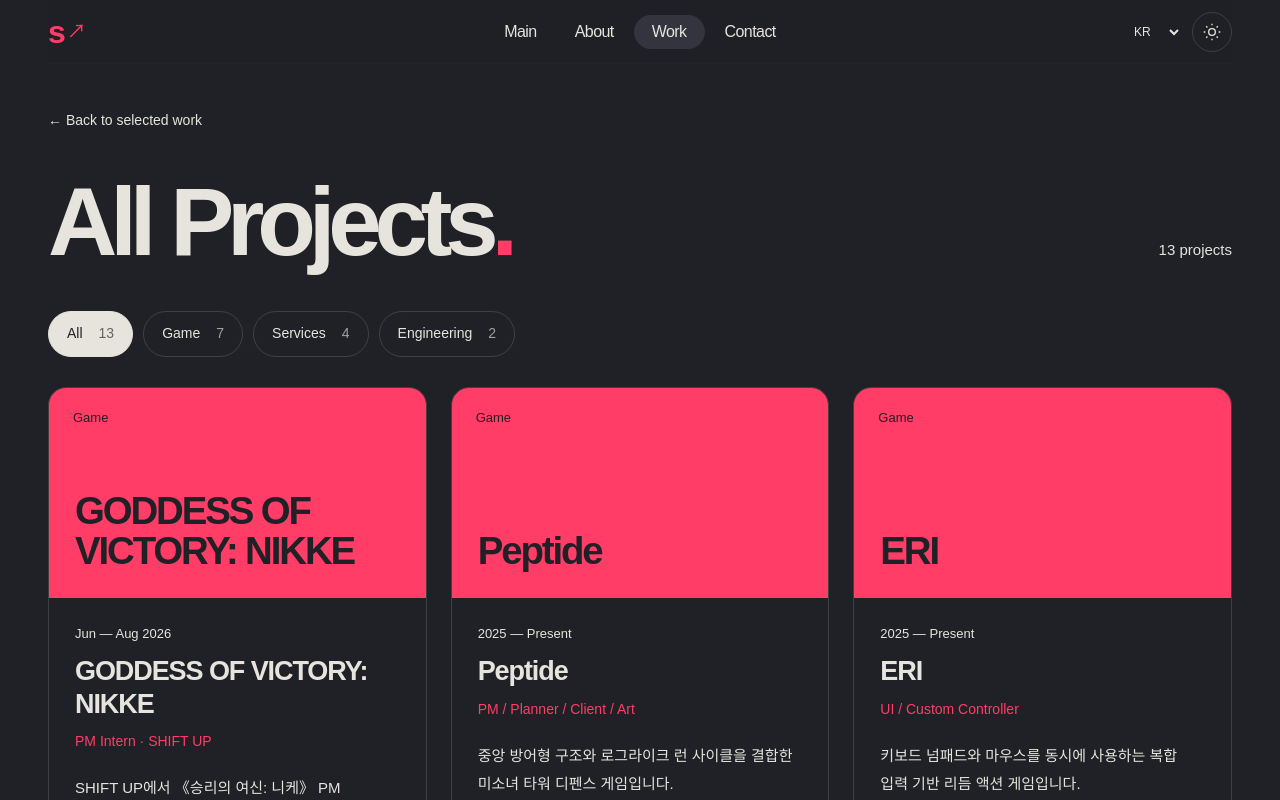
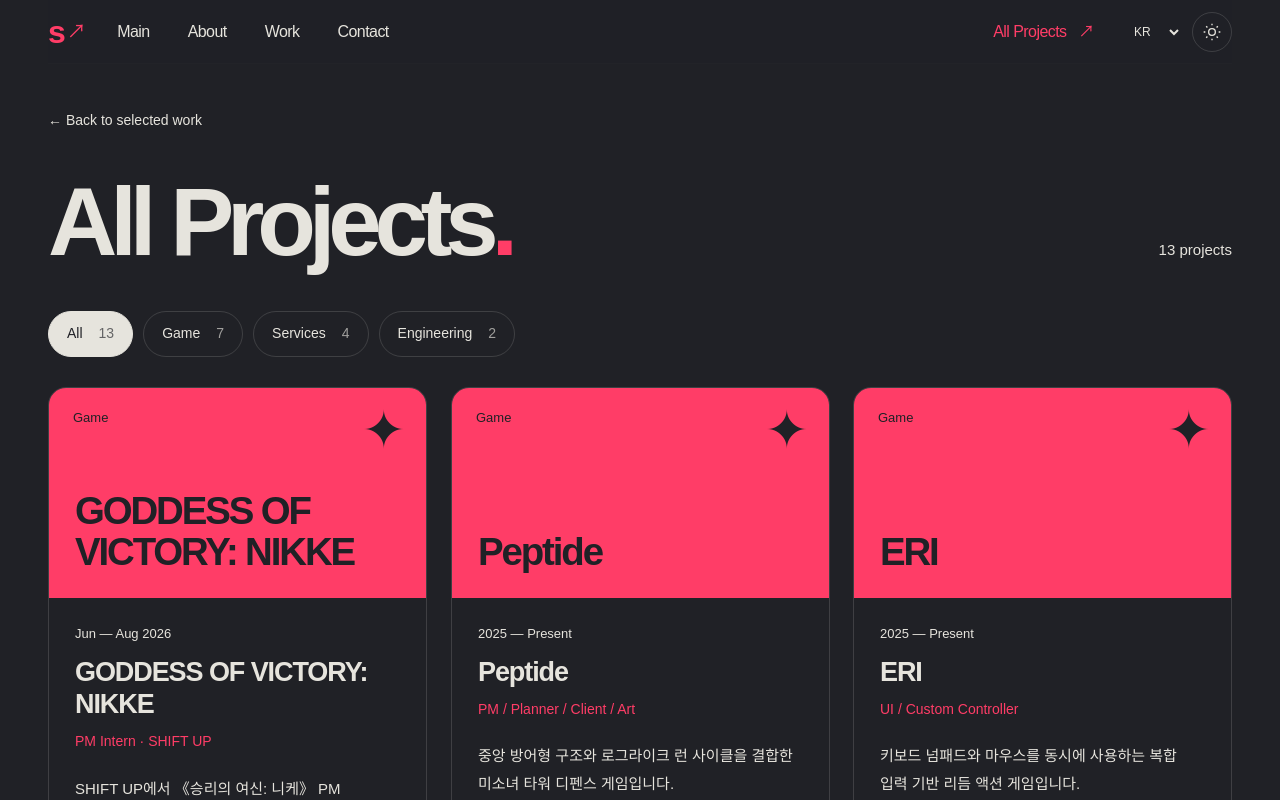
Before and after one commit to oRE-o/yoncat, a React (Vite) app: page /projects in a window 1280 px wide. Shown: the top 800 px of the page. Built offline with nearby package versions, Linux system fonts and the light colour scheme; a web font is replaced by a local one.

Commit message:
포트폴리오 내비게이션과 테마 애니메이션 개선

```diff
--- a/src/App.tsx
+++ b/src/App.tsx
@@ -1,3 +1,4 @@
+import './components/editorial/Navigation.css';
 import { useEffect, useRef, useState } from 'react';
 import Cover from './components/editorial/Cover';
 import Projects from './components/editorial/Projects';
@@ -12,6 +13,7 @@
 import { Reveal, SplitText } from './components/editorial/Motion';
 import { motion } from 'motion/react';
 import { useSmoothScroll } from './hooks/useSmoothScroll';
+import { useThemeTransition } from './hooks/useThemeTransition';
 
 export default function App() {
   const location = useLocation();
@@ -21,11 +23,8 @@
   const detail = projects.find(project => location.pathname === `/projects/${project.id}`);
   const [theme, setTheme] = useState<'light' | 'dark'>(() => document.documentElement.dataset.theme === 'dark' ? 'dark' : 'light');
   const [hoveredNav, setHoveredNav] = useState<string | null>(null);
-  const activeNav = location.hash === '#intro-section' ? 'About' : location.hash === '#contact-footer' ? 'Contact' : isProjects || location.hash === '#project-showcase' ? 'Work' : 'Main';
-  useEffect(() => {
-    document.documentElement.dataset.theme = theme;
-    document.querySelector('meta[name="theme-color"]')?.setAttribute('content', theme === 'dark' ? '#202126' : '#eeede7');
-  }, [theme]);
+  const activeNav = location.hash === '#intro-section' ? 'About' : location.hash === '#contact-footer' ? 'Contact' : isProjects ? null : location.hash === '#project-showcase' ? 'Work' : 'Main';
+  useThemeTransition(theme);
   const toggleTheme = () => {
     const next = theme === 'light' ? 'dark' : 'light';
     setTheme(next);
@@ -54,7 +53,8 @@
       <a className="skip-link" href={detail ? '#project-detail' : isProjects ? '#all-projects' : '#project-showcase'}>Skip to work</a>
       <header className="masthead">
         <Link className="masthead-logo" to="/#hero-poster" aria-label="Sonagii home">s<span aria-hidden="true">↗</span></Link>
-        <nav aria-label="Main navigation" onMouseLeave={() => setHoveredNav(null)}>{[{name:'Main',to:'/#hero-poster'},{name:'About',to:'/#intro-section'},{name:'Work',to:'/#project-showcase'},{name:'Contact',to:location.pathname + '#contact-footer'}].map(item => <Link key={item.name} to={item.to} aria-current={activeNav === item.name ? 'location' : undefined} onMouseEnter={() => setHoveredNav(item.name)} onFocus={() => setHoveredNav(item.name)} onBlur={() => setHoveredNav(null)}>{(hoveredNav ?? activeNav) === item.name && <motion.span className="nav-marker" layoutId="nav-marker" transition={{ type:'spring', stiffness:380, damping:32 }} />}<span className="nav-label">{item.name}</span></Link>)}</nav>
+        <nav className="section-navigation" aria-label="Main navigation" onMouseLeave={() => setHoveredNav(null)}>{[{name:'Main',to:'/#hero-poster'},{name:'About',to:'/#intro-section'},{name:'Work',to:'/#project-showcase'},{name:'Contact',to:location.pathname + '#contact-footer'}].map(item => <Link key={item.name} to={item.to} aria-current={activeNav === item.name ? 'location' : undefined} onMouseEnter={() => setHoveredNav(item.name)} onFocus={() => setHoveredNav(item.name)} onBlur={() => setHoveredNav(null)}>{(hoveredNav ?? activeNav) === item.name && <motion.span className="nav-marker" layoutId="nav-marker" transition={{ type:'spring', stiffness:380, damping:32 }} />}<span className="nav-label">{item.name}</span></Link>)}</nav>
+        <nav className="page-navigation" aria-label="Pages"><Link to="/projects" aria-current={isProjects ? 'page' : undefined}><span className="nav-label">All Projects <span aria-hidden="true">↗</span></span></Link></nav>
         <div className="masthead-tools"><select className="language-select" aria-label="Language" value={language} onChange={event => setLanguage(event.target.value as LanguageCode)}><option value="kr">KR</option><option value="en">EN</option><option value="jp">JP</option></select><button className="theme-toggle" type="button" onClick={toggleTheme} aria-label={theme === 'light' ? 'Switch to dark theme' : 'Switch to light theme'} title={theme === 'light' ? 'Dark theme' : 'Light theme'}><motion.svg key={theme} initial={{ rotate:-60, opacity:0 }} animate={{rotate:0,opacity:1}} transition={{duration:.3}} width="20" height="20" viewBox="0 0 24 24" fill="none" stroke="currentColor" strokeWidth="1.6" aria-hidden="true">{theme === 'light' ? <path d="M20 15.5A8.5 8.5 0 0 1 8.5 4 8.5 8.5 0 1 0 20 15.5Z" /> : <><circle cx="12" cy="12" r="4"/><path d="M12 2v2m0 16v2M2 12h2m16 0h2M5 5l1.5 1.5m11 11L19 19M5 19l1.5-1.5m11-11L19 5"/></>}</motion.svg></button></div>
       </header>
       <main>
--- a/src/components/editorial/ArchiveCard.tsx
+++ b/src/components/editorial/ArchiveCard.tsx
@@ -1,3 +1,6 @@
+import './ArchiveMotion.css';
+import { motion, useMotionValue, useSpring, useMotionTemplate } from 'motion/react';
+import type { PointerEvent } from 'react';
 import { Link } from 'react-router-dom';
 import { getLocalizedText, type LanguageCode } from '../../data/i18n';
 import type { Project } from '../../data/projectData';
@@ -5,13 +8,31 @@
 const covers = import.meta.glob('/public/images/**/*', { eager: true, query: '?url', import: 'default' }) as Record<string, string>;
 
 export default function ArchiveCard({ project, language }: { project: Project; language: LanguageCode }) {
+  const pitch = useMotionValue(0);
+  const yaw = useMotionValue(0);
+  const lift = useMotionValue(0);
+  const spring = { stiffness: 140, damping: 20, mass: .8 };
+  const rotateX = useSpring(pitch, spring);
+  const rotateY = useSpring(yaw, spring);
+  const rise = useSpring(lift, spring);
+  const transform = useMotionTemplate`perspective(1000px) translateY(${rise}px) rotateX(${rotateX}deg) rotateY(${rotateY}deg)`;
+  const reset = () => { pitch.set(0); yaw.set(0); lift.set(0); };
+  const wiggle = (event: PointerEvent<HTMLElement>) => {
+    if (event.pointerType === 'touch') return;
+    const strength = matchMedia('(prefers-reduced-motion: reduce)').matches ? .35 : 1;
+    const bounds = event.currentTarget.parentElement!.getBoundingClientRect();
+    const x = Math.max(-1, Math.min(1, (event.clientX - bounds.left) / bounds.width * 2 - 1));
+    const y = Math.max(-1, Math.min(1, (event.clientY - bounds.top) / bounds.height * 2 - 1));
+    pitch.set(-y * 6 * strength); yaw.set(x * 7 * strength); lift.set(-5 * strength);
+  };
   const paragraphs = getLocalizedText(project.description, language).split('\n').filter(Boolean);
   const image = covers[`/public${project.images[0]}`];
   const languageTag = { kr: 'ko', en: 'en', jp: 'ja' }[language];
   return (
-    <article className="archive-card">
+    <motion.article className="archive-card" style={{ transform }} onPointerMove={wiggle} onPointerLeave={reset} onPointerCancel={reset}>
       <div className={`archive-card-cover cover-${project.category.toLowerCase()}`} aria-hidden="true">
         {image ? <img src={image} alt="" loading="lazy" /> : <span className="project-cover-title">{project.title}</span>}
+        <span className="archive-card-star" aria-hidden="true">✦</span>
         <span className="card-category">{project.category}</span>
       </div>
       <div className="archive-card-body">
@@ -23,6 +44,6 @@
         <ul className="card-tags" aria-label="Tools and skills">{project.tags.map(tag => <li key={tag}>{tag}</li>)}</ul>
         {project.links.length > 0 && <div className="card-links">{project.links.map(link => <a key={link.url} href={link.url} target="_blank" rel="noopener noreferrer">{link.name} <span aria-hidden="true">↗</span></a>)}</div>}
       </div>
-    </article>
+    </motion.article>
   );
 }
--- /dev/null
+++ b/src/components/editorial/ArchiveMotion.css
@@ -0,0 +1,3 @@
+.archive-grid .archive-card { transition: border-color .35s; transform-origin: 50% 45%; }
+.archive-card-star { position: absolute; top: 16px; right: 20px; z-index: 1; font-family: 'Montserrat', sans-serif; font-size: 52px; line-height: 1; pointer-events: none; }
+.archive-card .project-cover-title { padding-right: 22px; }
--- a/src/components/editorial/Cover.tsx
+++ b/src/components/editorial/Cover.tsx
@@ -14,8 +14,7 @@
         .from('.cover-chip', { opacity: 0, scale: .8, y: 18, stagger: .12, duration: .7 }, .4)
         .from('.cover-spark', { opacity: 0, scale: .4, stagger: .16, duration: .8 }, .6)
         .from('#cover-title', { opacity: 0, y: 18, duration: .9 }, .4)
-        .from('.cover-next', { opacity: 0, y: -14, duration: .6 }, .9)
-        .set('.cover-scene, .cover-art, .cover-chip, .cover-spark, .cover-next, #cover-title', { clearProps: 'transform,translate,rotate,scale,opacity' });
+        .set('.cover-scene, .cover-art, .cover-chip, .cover-spark, #cover-title', { clearProps: 'transform,translate,rotate,scale,opacity' });
       const light = gsap.fromTo('.cover-light-travel', { left: '-20%' }, { left: '110%', duration: 3.8, ease: 'sine.inOut', repeat: -1, repeatDelay: 2.5, paused: true });
       observer = new IntersectionObserver(entries => { if (entries[0].isIntersecting) light.play(); else light.pause(); });
       if (coverRef.current) observer.observe(coverRef.current);
@@ -113,7 +112,6 @@
       <a className="cover-chip chip-draw" lang="ja" aria-label="お絵かき — Twitter @oreodraw" href={contactData.socials[1].url} target="_blank" rel="noopener noreferrer">お絵かき <span aria-hidden="true">↗</span></a>
       <span className="cover-spark spark-front" aria-hidden="true">✦</span>
       <h1 id="cover-title">sonagii_</h1>
-      <a className="cover-next" href="#project-showcase" aria-label="View selected work"><span aria-hidden="true">↓</span></a>
     </section>
   );
 }
--- a/src/components/editorial/HeroMotion.css
+++ b/src/components/editorial/HeroMotion.css
@@ -1,9 +1,8 @@
 /* Perspective follows the same eased pointer values as the focus effect. */
 .cover, .cover-scene { perspective: 1000px; }
-.cover-chip, .cover-spark, .cover-next { rotate: var(--tilt-axis-x, 1) var(--tilt-axis-y, 0) 0 var(--tilt-angle, 0deg); }
+.cover-chip, .cover-spark { rotate: var(--tilt-axis-x, 1) var(--tilt-axis-y, 0) 0 var(--tilt-angle, 0deg); }
 .cover-chip { translate: calc(var(--cover-x) * -.7) calc(var(--cover-y) * -.7) calc(var(--focus-color, 0) * 32px); }
 .chip-otaku, .chip-code { translate: calc(var(--cover-x) * -.35) calc(var(--cover-y) * -.35) calc(var(--focus-color, 0) * -18px); }
-.cover-next { translate: calc(var(--cover-x) * -.25) calc(var(--cover-y) * -.25) calc(var(--focus-color, 0) * 18px); }
 .cover-light-line { position: absolute; z-index: 1; pointer-events: none; width: 125%; height: 1px; left: -12%; top: 46%; transform: rotate(-20deg); background: linear-gradient(90deg, transparent, color-mix(in srgb, var(--blue) 35%, transparent), transparent); }
 .cover-light-travel { position: absolute; top: 0; width: 20%; height: 2px; background: linear-gradient(90deg, transparent, var(--blue) 65%, #eeede7 95%, transparent); filter: drop-shadow(0 0 5px var(--blue)); }
 @media (max-width: 650px) { .cover-light-line { top: 43%; transform: rotate(-28deg); } }
--- /dev/null
+++ b/src/components/editorial/Navigation.css
@@ -0,0 +1,20 @@
+.folio .masthead { grid-template-columns: auto minmax(0, 1fr) auto auto; gap: 18px; }
+.folio .masthead .section-navigation { justify-content: flex-start; }
+.folio .masthead .page-navigation { justify-content: flex-end; }
+.masthead .page-navigation a { white-space: nowrap; }
+.masthead .page-navigation a[aria-current='page'] { color: var(--blue); }
+.masthead .page-navigation .nav-label { display: flex; gap: 12px; align-items: center; }
+@media (max-width: 800px) {
+  .folio .masthead { gap: 8px; }
+  .folio .masthead nav a { padding-inline: 9px; font-size: 14px; }
+}
+@media (max-width: 650px) {
+  .folio .masthead { grid-template-columns: auto minmax(0, 1fr) auto; grid-template-rows: 44px 40px; height: 92px; gap: 0 8px; padding-bottom: 8px; }
+  .folio .masthead::before { height: 92px; }
+  .masthead-logo { grid-column: 1; grid-row: 1; }
+  .folio .masthead .section-navigation { grid-column: 1 / -1; grid-row: 2; }
+  .folio .masthead .page-navigation { grid-column: 2; grid-row: 1; }
+  .masthead-tools { grid-column: 3; grid-row: 1; }
+  .folio .masthead .section-navigation a { padding-inline: 12px; }
+  .folio .masthead .section-navigation a:first-child { margin-left: -12px; }
+}
--- /dev/null
+++ b/src/hooks/useThemeTransition.ts
@@ -0,0 +1,39 @@
+import { useLayoutEffect, useRef } from 'react';
+import gsap from 'gsap';
+
+const tokens = ['--paper', '--ink', '--blue', '--line', '--soft-line', '--accent-fill', '--on-accent', '--scene', '--nav-surface'];
+const regions = '.masthead, .cover, .cover-index, .about-spread, .experience-block, .work-board-row, .project-archive, .project-detail, .contact';
+
+export function useThemeTransition(theme: 'light' | 'dark') {
+  const initialized = useRef(false);
+  useLayoutEffect(() => {
+    const root = document.documentElement;
+    const areas = Array.from(document.querySelectorAll<HTMLElement>(regions));
+    const palette = (element: HTMLElement) => {
+      const style = getComputedStyle(element);
+      return Object.fromEntries(tokens.map(token => [token, style.getPropertyValue(token).trim()]));
+    };
+    const before = [root, ...areas].map(palette);
+    root.dataset.theme = theme;
+    document.querySelector('meta[name="theme-color"]')?.setAttribute('content', theme === 'dark' ? '#202126' : '#eeede7');
+    const target = palette(root);
+    if (!initialized.current) {
+      initialized.current = true;
+      return;
+    }
+    const visible = areas.filter(area => {
+      const bounds = area.getBoundingClientRect();
+      return bounds.bottom > 0 && bounds.top < window.innerHeight;
+    }).sort((a, b) => a.getBoundingClientRect().top - b.getBoundingClientRect().top);
+    const reduced = matchMedia('(prefers-reduced-motion: reduce)').matches;
+    const timeline = gsap.timeline({ defaults: { duration: reduced ? .4 : 1.05, ease: 'sine.inOut' } });
+    [root, ...areas].forEach((area, index) => {
+      gsap.set(area, before[index]);
+      const order = visible.indexOf(area);
+      timeline.to(area, { ...target }, area === root ? 0 : order >= 0 ? .1 + order * (reduced ? .06 : .14) : .12);
+    });
+    const clear = () => [root, ...areas].forEach(area => tokens.forEach(token => area.style.removeProperty(token)));
+    timeline.eventCallback('onComplete', clear);
+    return () => { timeline.kill(); clear(); };
+  }, [theme]);
+}
--- a/src/index.css
+++ b/src/index.css
@@ -35,7 +35,7 @@
 .cover-scene { position: absolute; inset: 0 0 52px; background: var(--ink); overflow: hidden; clip-path: polygon(8% 0,100% 0,92% 100%,0 100%); }
 .cover-art { position: absolute; z-index: 2; inset: 0; overflow: hidden; pointer-events: none; }
 .character-layer { position: absolute; inset: 0; }
-.cover-art img { position: absolute; height: 185%; width: auto; max-width: none; left: 50%; top: 0; transform: translateX(-50%); filter: grayscale(1) contrast(1.17); translate: var(--cover-x) var(--cover-y); }
+.cover-art img { position: absolute; height: 185%; width: auto; max-width: none; left: 50%; top: 0; transform: translateX(-50%); filter: contrast(1.03) saturate(.95); translate: var(--cover-x) var(--cover-y); }
 .character-blurred { filter: blur(var(--pointer-blur, 0px)); }
 .character-focused { mask-image: radial-gradient(ellipse 420px 350px at var(--focus-x) var(--focus-y), #000 50%, #000d 68%, transparent 100%); }
 .cover-chip { position: absolute; display: inline-flex; align-items: center; justify-content: space-between; gap: 24px; min-height: 48px; padding: 12px 23px; border: 1px solid currentColor; border-radius: 999px; font-family: 'Montserrat', sans-serif; font-size: clamp(15px, 1.5vw, 20px); font-weight: 550; line-height: 1.1; white-space: nowrap; translate: calc(var(--cover-x) * -.7) calc(var(--cover-y) * -.7); }
@@ -51,12 +51,9 @@
 .spark-front { z-index: 4; right: 25%; top: 47%; font-size: 100px; transform: rotate(14deg); }
 .cover h1 { position: absolute; z-index: 5; left: -1%; bottom: 38px; font-family: 'Montserrat', sans-serif; font-size: clamp(132px, 21.2vw, 298px); font-weight: 500; letter-spacing: -.095em; line-height: .82; color: var(--blue); translate: calc(var(--cover-x) * -.35) 0; pointer-events: none; }
 .cover h1 span { letter-spacing: -.16em; }
-.cover-next { position: absolute; z-index: 3; right: 1%; bottom: 22px; width: 68px; height: 68px; border: 1px solid var(--blue); border-radius: 50%; color: var(--blue); font-size: 38px; display: grid; place-items: center; background: var(--paper); transition: color .2s, background .2s; }
-.cover-next:hover { background: var(--blue); color: var(--paper); }
 .cover-index { display: grid; grid-template-columns: 1fr 1fr 1fr 1.2fr; margin-top: 42px; border: 1px solid var(--line); font-family: 'Montserrat', sans-serif; }
 .cover-index > * { padding: 22px 24px; font-size: 15px; border-right: 1px solid var(--line); display: flex; align-items: center; }
 .cover-index > :last-child { border-right: 0; background: var(--blue); color: var(--paper); justify-content: space-between; gap: 20px; }
-.cover-next { z-index: 6; }
 .cover-index a { justify-content: space-between; gap: 12px; }
 .cover-index a:hover { background: var(--ink); color: var(--paper); }
 .works-section { padding-top: 110px; }
@@ -100,7 +97,7 @@
 .about-text h2 { font-family: 'Montserrat', sans-serif; font-size: clamp(72px, 8vw, 114px); font-weight: 550; letter-spacing: -.075em; line-height: .92; }
 .about-text h2 > .about-accent { color: var(--blue); }
 .about-bio { max-width: 490px; font-size: 16px; line-height: 1.85; word-break: keep-all; overflow-wrap: anywhere; }
-.about-bio .bio-intro { font-size: 22px; line-height: 1.65; margin-bottom: 24px; }
+.about-bio .bio-intro { font-weight: 700; font-size: 22px; line-height: 1.65; margin-bottom: 24px; }
 .about-art { position: relative; min-height: 640px; overflow: hidden; border-left: 1px solid var(--line); background: var(--blue); isolation: isolate; }
 .about-outline { position: absolute; z-index: 0; left: 5%; top: 10%; color: transparent; -webkit-text-stroke: 1px var(--paper); font-family: 'Pretendard JP', sans-serif; font-weight: 800; font-size: clamp(72px, 8vw, 114px); writing-mode: vertical-rl; line-height: 1; }
 .about-art img { position: absolute; z-index: 1; height: 185%; width: auto; max-width: none; top: 4%; left: 50%; transform: translateX(-50%); filter: grayscale(1) contrast(1.12); }
@@ -185,7 +182,6 @@
   .spark-back { left: 13%; }
   .spark-front { right: 14%; }
   .cover h1 { font-size: 21.5vw; }
-  .cover-next { width: 54px; height: 54px; bottom: 8px; font-size: 32px; }
   .cover-index > * { padding: 18px 15px; font-size: 14px; }
   .about-text { padding: 32px; }
   .about-art { min-height: 580px; }
@@ -239,7 +235,6 @@
   .spark-back { left: 0; top: 41%; font-size: 58px; }
   .spark-front { right: 0; top: 52%; font-size: 66px; }
   .cover h1 { left: -2%; bottom: 21px; font-size: 22vw; font-weight: 600; letter-spacing: -.105em; }
-  .cover-next { width: 42px; height: 42px; bottom: 18px; right: 0; font-size: 27px; }
   .cover-index { margin-top: 52px; grid-template-columns: 1fr 1fr; }
   .cover-index > * { padding: 18px 14px; font-size: 13px; }
   .cover-index > :nth-child(2) { border-right: 0; }
@@ -484,9 +479,8 @@
   .work-board-row h3 a:hover, .contact-socials a:hover, .card-links a:hover, .archive-back:hover { transform: translateX(4px); }
   .work-board-arrow { transition: transform .55s var(--motion-ease); }
   .work-board-link:hover .work-board-arrow { transform: translate(4px, -4px); }
-  .card-read-more span, .all-projects-button span, .cover-next span { display: inline-block; transition: transform .55s var(--motion-ease); }
+  .card-read-more span, .all-projects-button span { display: inline-block; transition: transform .55s var(--motion-ease); }
   .card-read-more:hover span, .all-projects-button:hover span { transform: translate(3px, -3px); }
-  .cover-next:hover span { transform: translateY(5px); }
   .experience-entry { transition: padding-left .5s var(--motion-ease), border-color .4s; }
   .experience-entry:hover { border-color: var(--blue); }
   .theme-toggle { transition: background .35s, color .35s, border-color .35s; }
@@ -510,3 +504,6 @@
 
 /* Lenis owns interpolation; native smooth scrolling must not compete. */
 html.lenis { scroll-behavior: auto !important; }
+
+/* Local color inheritance lets each region settle into night in sequence. */
+.masthead, .cover, .cover-index, .about-spread, .experience-block, .work-board-row, .project-archive, .project-detail, .contact { color: var(--ink); }
```
Also changed, not shown: src/components/editorial/About.tsx (+8 -1 lines), src/components/editorial/AboutStatus.css (added, +7 -0 lines).
